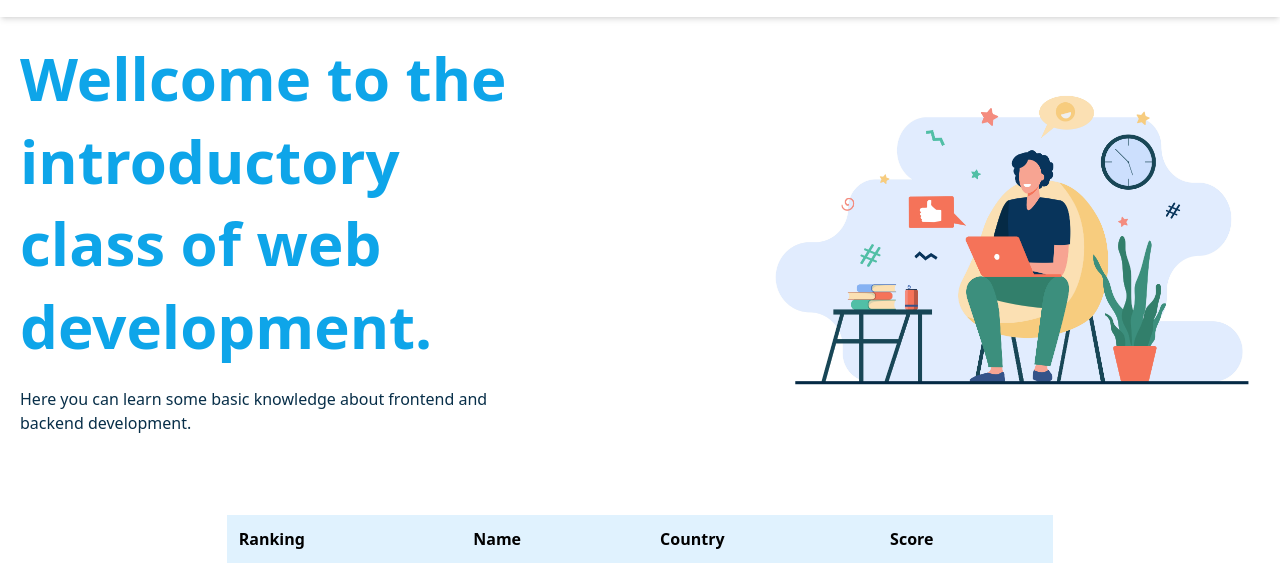
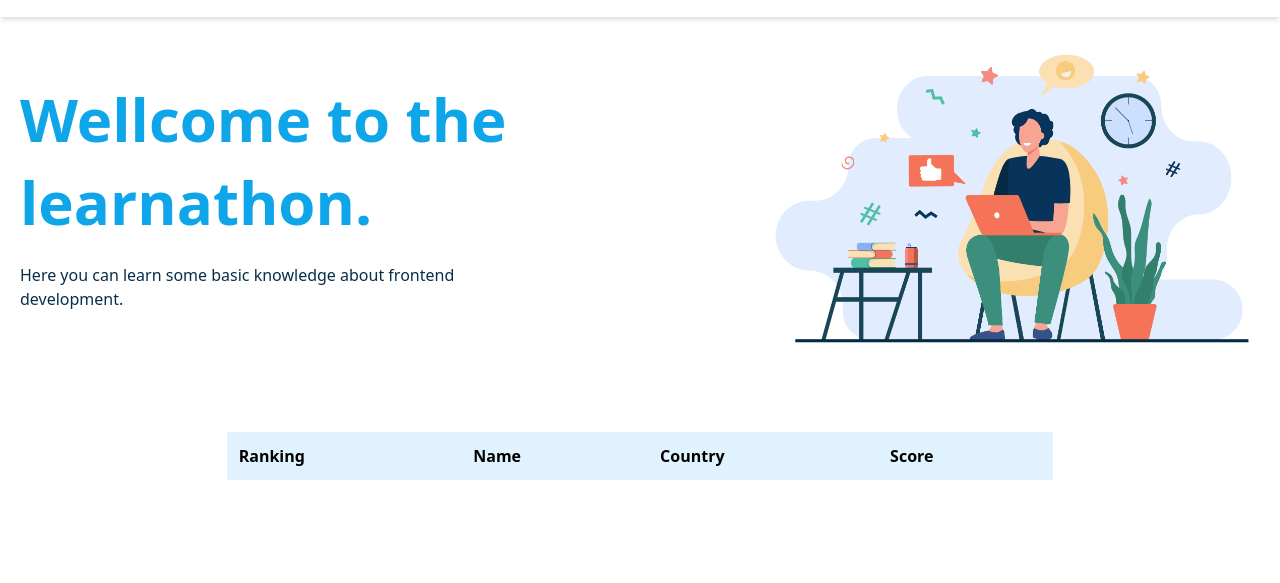
Before and after one commit to shova-vivasoft/bootcamp-2nd-class, a website: page index.html in a window 1280 px wide. Shown: the part 323-906 px from the top of the page. After the commit the page ends 823 px from the top, so only its background shows below. Drawn offline with Linux system fonts and the light colour scheme; no server answers.

Commit message:
Hero item text updated.

```diff
--- a/index.html
+++ b/index.html
@@ -4,7 +4,7 @@
   <meta charset="UTF-8">
   <meta http-equiv="X-UA-Compatible" content="IE=edge">
   <meta name="viewport" content="width=device-width, initial-scale=1.0">
-  <title>Introduction to web development class 2</title>
+  <title>Learnathon class 3</title>
 
   <link rel="stylesheet" href="style.css">
   <script defer src="./script.js" type="text/javascript"></script>
@@ -35,8 +35,8 @@
   <main class="container mx-auto p-5">
     <section class="flex justify-between items-center">
       <div class="w-2/5 flex flex-col justify-start items-start gap-5">
-        <h1 class="text-6xl leading-snug font-bold text-sky-500">Wellcome to the introductory class of web development.</h1>
-        <p class="text-base text-sky-950">Here you can learn some basic knowledge about frontend and backend development.</p>
+        <h1 class="text-6xl leading-snug font-bold text-sky-500">Wellcome to the learnathon.</h1>
+        <p class="text-base text-sky-950">Here you can learn some basic knowledge about frontend development.</p>
       </div>
       <div class="w-2/5">
         <img class="w-full" src="./images/banner.jpg" />
```
